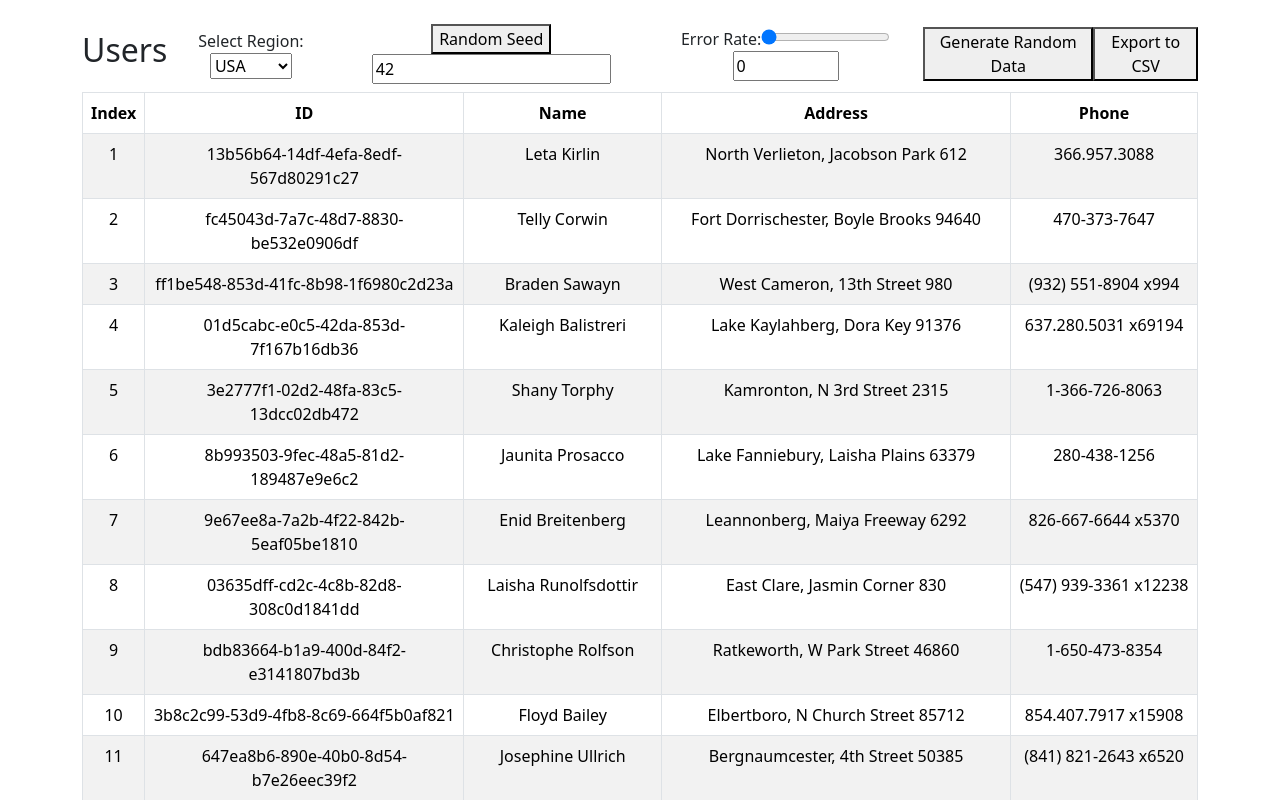
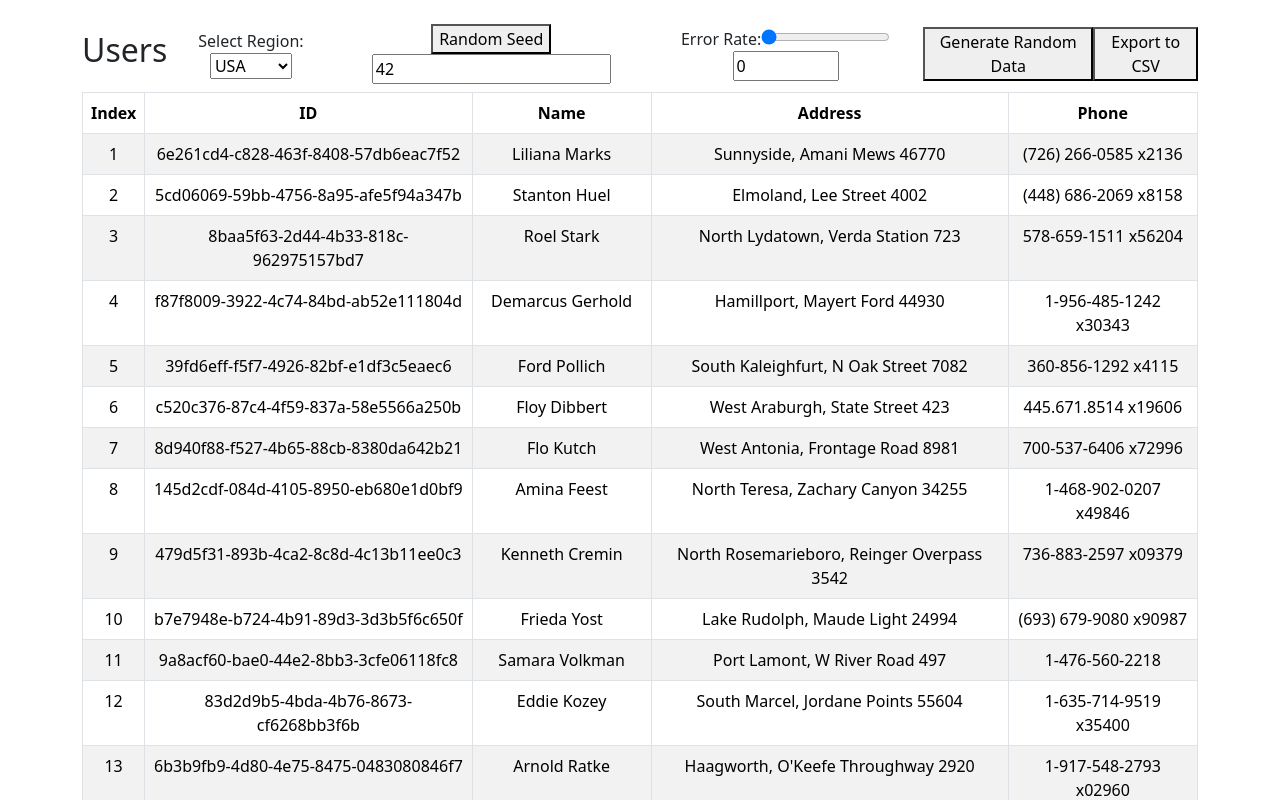
Before and after one commit to CHIKVILADZE/task5, a React (Create React App) app: page / in a window 1280 px wide. Shown: the top 800 px of the page. Built offline with nearby package versions, Linux system fonts and the light colour scheme; the HTML template or start-up script is replaced by a standard one.

Commit message:
scroll problems

```diff
--- a/src/components/UsersTable.jsx
+++ b/src/components/UsersTable.jsx
@@ -18,7 +18,7 @@ function UsersTable() {
 
   useEffect(() => {
     generateRandomUserData();
-  }, []);
+  }, [seed, region, errorRate]);
 
   const generateRandomSeed = (str) => {
     const randomSeed = Math.floor(Math.random() * 1000000);
@@ -26,17 +26,13 @@ function UsersTable() {
     generateRandomUserData('onclick');
   };
 
-  const generateRandomUserData = (str) => {
-    if (str === 'onclick') {
-      setUserData([]);
-    }
-
+  const generateRandomUserData = () => {
     const data = [];
-    const recordsPerPage = page === 1 ? 20 : 10;
+    const recordsPerPage = 20 + (page - 1) * 10; // Adjust recordsPerPage based on page number
     const seedForPage = seed + Math.floor(userData.length / recordsPerPage);
-    console.log('SEEED', seedForPage);
     let fakerInstance;
 
+    // Initialize fakerInstance based on selected region
     if (region === 'USA') {
       fakerInstance = new Faker({
         locale: [en_US, en],
@@ -51,8 +47,7 @@ function UsersTable() {
       });
     }
 
-    if (str === 'onclick') {
-      for (let i = 0; i < 10; i++) {
+    for (let i = 0; i < recordsPerPage; i++) {
       const userId = uuidv4();
 
       const firstName = fakerInstance.person.firstName();
@@ -65,30 +60,12 @@ function UsersTable() {
       const address = `${city}, ${street} ${buildingNumber}`;
       const phone = fakerInstance.phone.number();
 
-        let nameWithError = applyErrors(fullName);
-        data.push({ userId, fullName, address, phone });
-      }
-    } else {
-      for (let i = 0; i < 20; i++) {
-        const userId = uuidv4();
+      const nameWithError = applyErrors(fullName, errorRate);
 
-        const firstName = fakerInstance.person.firstName();
-        const lastName = fakerInstance.person.lastName();
-        const fullName = `${firstName} ${lastName}`;
-
-        const city = fakerInstance.location.city();
-        const street = fakerInstance.location.street();
-        const buildingNumber = fakerInstance.location.buildingNumber(999);
-        const address = `${city}, ${street} ${buildingNumber}`;
-        const phone = fakerInstance.phone.number();
-
-        let nameWithError = applyErrors(fullName);
-        data.push({ userId, fullName, address, phone });
-        console.log('dataaaa', data);
-      }
+      data.push({ userId, fullName: nameWithError, address, phone });
     }
 
-    setUserData((prevData) => [...prevData, ...data]);
+    setUserData(data);
   };
 
   const handleScroll = () => {
@@ -102,11 +79,10 @@ function UsersTable() {
       setPage((prevPage) => prevPage + 1);
     }
   };
-
   useEffect(() => {
     window.addEventListener('scroll', handleScroll);
     return () => window.removeEventListener('scroll', handleScroll);
-  }, []);
+  }, [isLoading]);
 
   useEffect(() => {
     if (isLoading) {
@@ -116,7 +92,6 @@ function UsersTable() {
       }, 1000);
     }
   }, [isLoading]);
-
   const applyErrors = (text, currentErrorRate) => {
     if (currentErrorRate === 0) {
       return text;
```
Lines whose indentation alone changed are shown as unchanged.
